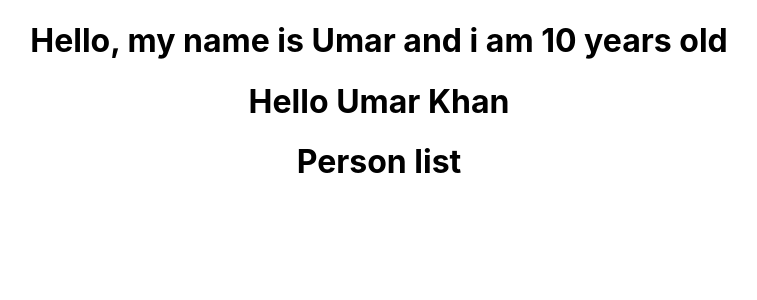
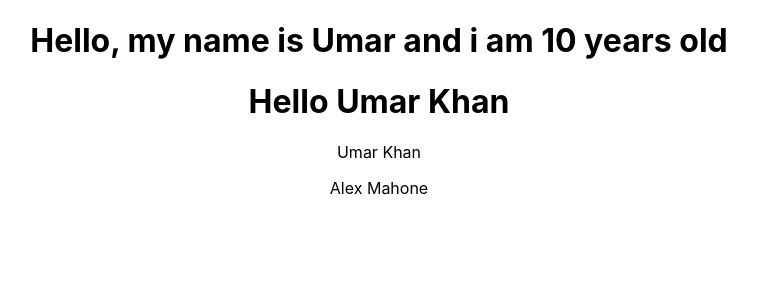
Before and after one commit to Muhammad-Umar-Khan/learning-typescript, a React (Create React App) app: page / in a window 1280 px wide. Shown: the top 300 px of the page, without its empty margins (261-1018 px from the left). Built offline with nearby package versions, Linux system fonts and the light colour scheme.

Commit message:
advance props

```diff
--- a/src/App.tsx
+++ b/src/App.tsx
@@ -12,7 +12,12 @@ function App() {
     <div className="App">
       <Intro user_name="Umar" age={10} />
       <Person fullName={fullName} />
-      <PersonList />
+      <PersonList
+        persons={[
+          { first_name: "Umar", last_name: "Khan" },
+          { first_name: "Alex", last_name: "Mahone" },
+        ]}
+      />
     </div>
   );
 }
--- a/src/components/PersonList.tsx
+++ b/src/components/PersonList.tsx
@@ -1,3 +1,13 @@
-export const PersonList = () => {
-  return <h1>Person list</h1>;
+import { PersonListProps } from "../const/types";
+
+export const PersonList = ({ persons }: PersonListProps) => {
+  return (
+    <div>
+      {persons.map((person) => (
+        <p>
+          {person.first_name} {person.last_name}
+        </p>
+      ))}
+    </div>
+  );
 };
```
Also changed, not shown: src/components/Status.tsx (added, +11 -0 lines), src/const/types.ts (+13 -0 lines).
